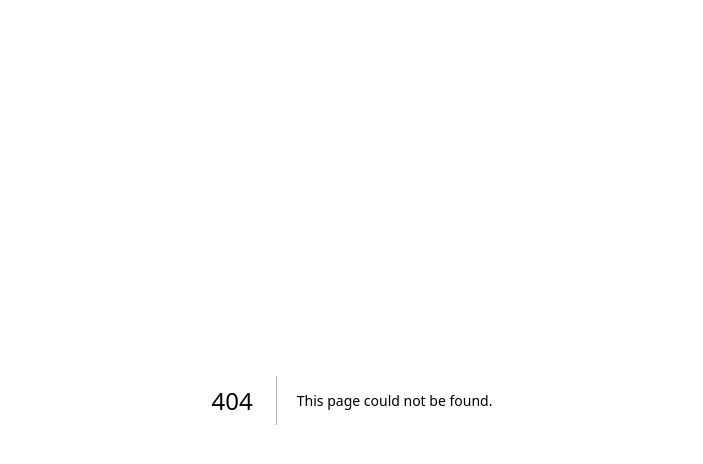
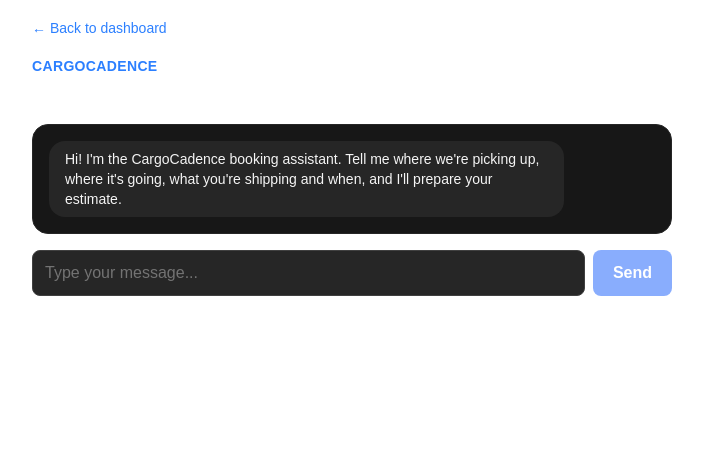
Before and after one commit to AreebaGhaffar/cargocadence, a Next.js app: page /book in a window 1280 px wide. Before the commit this address had no page. Shown: the top 464 px of the page, without its empty margins (288-991 px from the left). Built offline with nearby package versions, Linux system fonts and the light colour scheme.

Commit message:
feat(booking): add AI booking chat screen with quote and confirm

```diff
--- /dev/null
+++ b/src/app/book/chat.tsx
@@ -0,0 +1,278 @@
+"use client";
+
+import { useEffect, useRef, useState } from "react";
+import Link from "next/link";
+
+type ChatMessage = { role: "user" | "assistant"; content: string };
+
+type Details = {
+  pickupLocation: string | null;
+  dropoffLocation: string | null;
+  cargoDescription: string | null;
+  cargoWeightLbs: number | null;
+  pickupDate: string | null;
+  pickupTime: string | null;
+  pickupTimezone: string | null;
+  truckType: string | null;
+};
+
+type CustomDeal = { requested: boolean; notes: string | null };
+
+type Quote = {
+  truckName: string;
+  miles: number;
+  lines: { label: string; amount: number }[];
+  total: number;
+  pickupAt: string;
+  isCustomDeal: boolean;
+  customDealNotes: string | null;
+};
+
+type SavedBooking = { id: string; status: string; estimated_total: number };
+
+const GREETING =
+  "Hi! I'm the CargoCadence booking assistant. Tell me where we're picking up, where it's going, what you're shipping and when, and I'll prepare your estimate.";
+
+const money = (n: number) =>
+  n.toLocaleString("en-US", { style: "currency", currency: "USD" });
+
+const post = (url: string, body: unknown) =>
+  fetch(url, {
+    method: "POST",
+    headers: { "Content-Type": "application/json" },
+    body: JSON.stringify(body),
+  });
+
+export default function BookingChat() {
+  const [messages, setMessages] = useState<ChatMessage[]>([]);
+  const [input, setInput] = useState("");
+  const [details, setDetails] = useState<Details | null>(null);
+  const [customDeal, setCustomDeal] = useState<CustomDeal>({
+    requested: false,
+    notes: null,
+  });
+  const [quote, setQuote] = useState<Quote | null>(null);
+  const [loading, setLoading] = useState(false);
+  const [saving, setSaving] = useState(false);
+  const [error, setError] = useState<string | null>(null);
+  const [booking, setBooking] = useState<SavedBooking | null>(null);
+  const bottomRef = useRef<HTMLDivElement>(null);
+
+  useEffect(() => {
+    bottomRef.current?.scrollIntoView({ behavior: "smooth" });
+  }, [messages, quote, loading, booking]);
+
+  const atLimit = messages.length >= 28;
+
+  async function send(e: React.FormEvent) {
+    e.preventDefault();
+    const text = input.trim();
+    if (!text || loading || booking || atLimit) return;
+
+    const next: ChatMessage[] = [...messages, { role: "user", content: text }];
+    setMessages(next);
+    setInput("");
+    setError(null);
+    setLoading(true);
+
+    try {
+      const res = await post("/api/chat", { messages: next });
+      const data = await res.json();
+      if (!res.ok) throw new Error(data.error ?? "Something went wrong.");
+
+      setMessages([...next, { role: "assistant", content: data.reply }]);
+      setDetails(data.details);
+      setCustomDeal(data.customDeal);
+
+      if (data.complete) {
+        const q = await post("/api/quote", {
+          ...data.details,
+          customDeal: data.customDeal,
+        });
+        const quoteData = await q.json();
+        if (q.ok) {
+          setQuote(quoteData);
+        } else {
+          setQuote(null);
+          setError(quoteData.error ?? "We could not calculate an estimate.");
+        }
+      } else {
+        setQuote(null);
+      }
+    } catch (err) {
+      // Put the message back so the customer can simply press Send again
+      setMessages(messages);
+      setInput(text);
+      setError(
+        err instanceof Error ? err.message : "Something went wrong. Please try again."
+      );
+    } finally {
+      setLoading(false);
+    }
+  }
+
+  async function confirmBooking() {
+    if (!details || !quote || saving) return;
+    setSaving(true);
+    setError(null);
+    try {
+      const res = await post("/api/bookings", { ...details, customDeal });
+      const data = await res.json();
+      if (!res.ok) throw new Error(data.error ?? "Could not save your booking.");
+      setBooking(data.booking);
+    } catch (err) {
+      setError(
+        err instanceof Error ? err.message : "Could not save your booking."
+      );
+    } finally {
+      setSaving(false);
+    }
+  }
+
+  function startOver() {
+    setMessages([]);
+    setInput("");
+    setDetails(null);
+    setCustomDeal({ requested: false, notes: null });
+    setQuote(null);
+    setError(null);
+    setBooking(null);
+  }
+
+  const shown: ChatMessage[] = [{ role: "assistant", content: GREETING }, ...messages];
+
+  return (
+    <div className="flex flex-col gap-4">
+      <div className="flex flex-col gap-3 rounded-2xl border border-neutral-800 bg-neutral-900 p-4">
+        {shown.map((m, i) => (
+          <div
+            key={i}
+            className={`max-w-[85%] whitespace-pre-wrap rounded-2xl px-4 py-2 text-sm ${
+              m.role === "user"
+                ? "self-end bg-blue-600 text-white"
+                : "self-start bg-neutral-800 text-neutral-100"
+            }`}
+          >
+            {m.content}
+          </div>
+        ))}
+        {loading && (
+          <div className="self-start rounded-2xl bg-neutral-800 px-4 py-2 text-sm text-neutral-400">
+            Thinking...
+          </div>
+        )}
+      </div>
+
+      {quote && !booking && (
+        <div className="rounded-2xl border border-blue-500/40 bg-neutral-900 p-5">
+          <h2 className="text-lg font-semibold text-white">Your estimate</h2>
+          <p className="mt-1 text-sm text-neutral-400">
+            {quote.truckName} · {quote.miles} miles · pickup{" "}
+            {new Date(quote.pickupAt).toLocaleString("en-US", {
+              timeZone: details?.pickupTimezone ?? undefined,
+              dateStyle: "medium",
+              timeStyle: "short",
+              timeZoneName: "short",
+            })}
+          </p>
+          <ul className="mt-4 flex flex-col gap-1 text-sm text-neutral-200">
+            {quote.lines.map((l) => (
+              <li key={l.label} className="flex justify-between">
+                <span>{l.label}</span>
+                <span>{money(l.amount)}</span>
+              </li>
+            ))}
+          </ul>
+          <div className="mt-3 flex justify-between border-t border-neutral-700 pt-3 text-base font-bold text-white">
+            <span>Estimated total</span>
+            <span>{money(quote.total)}</span>
+          </div>
+          {quote.isCustomDeal && (
+            <p className="mt-3 rounded-lg bg-amber-500/10 p-3 text-sm text-amber-300">
+              This request needs admin approval, and the final price may change.
+              {quote.customDealNotes ? ` Note: ${quote.customDealNotes}` : ""}
+            </p>
+          )}
+          <button
+            onClick={confirmBooking}
+            disabled={saving}
+            className="mt-4 w-full rounded-lg bg-blue-600 py-2.5 font-semibold text-white transition hover:bg-blue-500 disabled:opacity-50"
+          >
+            {saving
+              ? "Saving..."
+              : quote.isCustomDeal
+                ? "Submit for approval"
+                : "Confirm booking"}
+          </button>
+        </div>
+      )}
+
+      {booking && (
+        <div className="rounded-2xl border border-green-500/40 bg-neutral-900 p-5">
+          <h2 className="text-lg font-semibold text-green-400">
+            {booking.status === "pending_approval"
+              ? "Request submitted"
+              : "Booking received"}
+          </h2>
+          <p className="mt-2 text-sm text-neutral-300">
+            Reference {booking.id.slice(0, 8).toUpperCase()} · estimated total{" "}
+            {money(booking.estimated_total)}
+            {booking.status === "pending_approval"
+              ? ". An admin will review your request."
+              : "."}
+          </p>
+          <div className="mt-4 flex gap-3">
+            <button
+              onClick={startOver}
+              className="rounded-lg bg-blue-600 px-4 py-2 text-sm font-semibold text-white hover:bg-blue-500"
+            >
+              New booking
+            </button>
+            <Link
+              href="/dashboard"
+              className="rounded-lg bg-neutral-800 px-4 py-2 text-sm text-white hover:bg-neutral-700"
+            >
+              Back to dashboard
+            </Link>
+          </div>
+        </div>
+      )}
+
+      {error && (
+        <p className="rounded-lg bg-red-500/10 p-3 text-sm text-red-400">{error}</p>
+      )}
+
+      {!booking && (
+        <form onSubmit={send} className="flex gap-2">
+          <input
+            value={input}
+            onChange={(e) => setInput(e.target.value)}
+            maxLength={1000}
+            disabled={loading || atLimit}
+            placeholder={
+              atLimit ? "Conversation limit reached. Start over." : "Type your message..."
+            }
+            className="flex-1 rounded-lg border border-neutral-700 bg-neutral-800 px-3 py-2.5 text-white placeholder-neutral-500 outline-none focus:border-blue-500 disabled:opacity-50"
+          />
+          <button
+            disabled={loading || atLimit || !input.trim()}
+            className="rounded-lg bg-blue-600 px-5 font-semibold text-white transition hover:bg-blue-500 disabled:opacity-50"
+          >
+            Send
+          </button>
+        </form>
+      )}
+
+      {messages.length > 0 && !booking && (
+        <button
+          onClick={startOver}
+          className="w-fit text-sm text-neutral-400 underline hover:text-neutral-200"
+        >
+          Start over
+        </button>
+      )}
+
+      <div ref={bottomRef} />
+    </div>
+  );
+}
--- /dev/null
+++ b/src/app/book/page.tsx
@@ -0,0 +1,15 @@
+import Link from "next/link";
+import BookingChat from "./chat";
+
+export default function BookPage() {
+  return (
+    <main className="mx-auto min-h-screen max-w-2xl p-4">
+      <Link href="/dashboard" className="text-sm text-blue-500 hover:underline">
+        ← Back to dashboard
+      </Link>
+      <p className="mt-4 text-sm font-semibold tracking-wide text-blue-500">CARGOCADENCE</p>
+      <h1 className="mb-4 text-2xl font-bold text-white">Book a truck</h1>
+      <BookingChat />
+    </main>
+  );
+}
```
